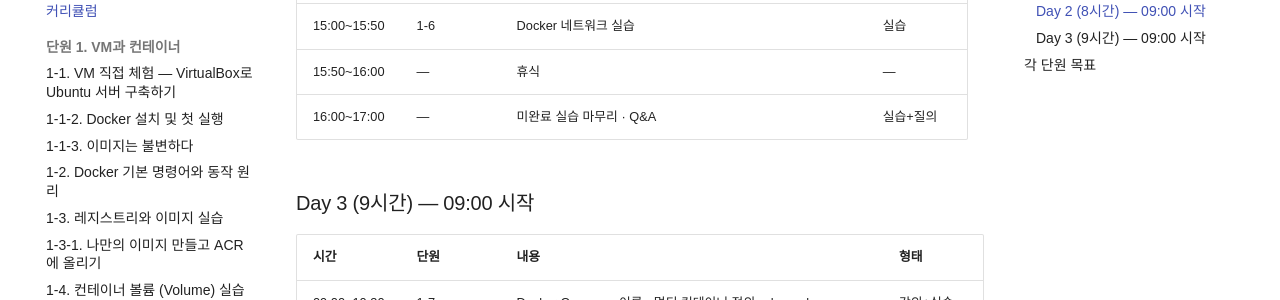
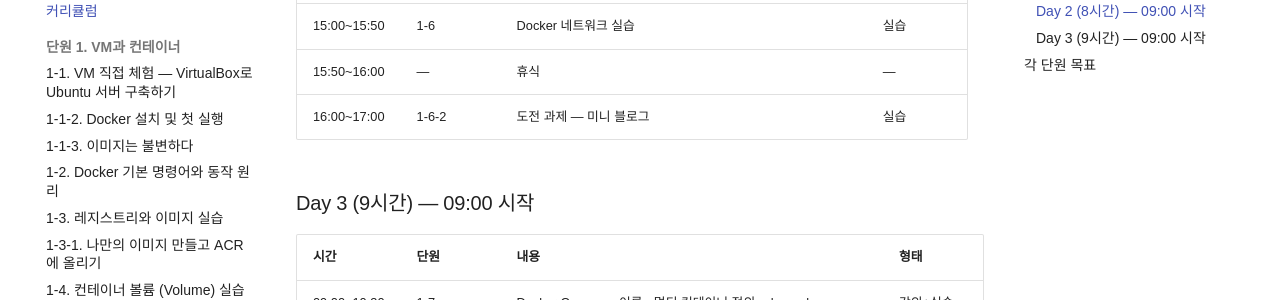
Before and after one commit to skilleat-labs/docker-k8s-labs, an MkDocs documentation site: the page built from docs/modules/module8/curriculum.md, in a window 1280 px wide and 900 px high, scrolled down 1220 px. Shown: the part 151-451 px from the top of the window. Built offline with MkDocs 1.6.1 and Material for MkDocs 9.7.7, drawn with Linux system fonts in a browser that asks for light colours; some web fonts are replaced.

Commit message:
curriculum: Day 2 마지막 슬롯을 도전 과제 — 미니 블로그로 변경

```diff
--- a/docs/modules/module8/curriculum.md
+++ b/docs/modules/module8/curriculum.md
@@ -32,7 +32,7 @@
 | 14:50~15:00 | — | 휴식 | — |
 | 15:00~15:50 | 1-6 | Docker 네트워크 실습 | 실습 |
 | 15:50~16:00 | — | 휴식 | — |
-| 16:00~17:00 | — | 미완료 실습 마무리 · Q&A | 실습+질의 |
+| 16:00~17:00 | 1-6-2 | 도전 과제 — 미니 블로그 | 실습 |
 
 ### Day 3 (9시간) — 09:00 시작
 
```
